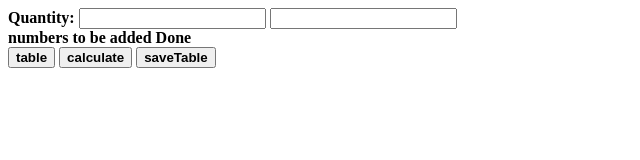
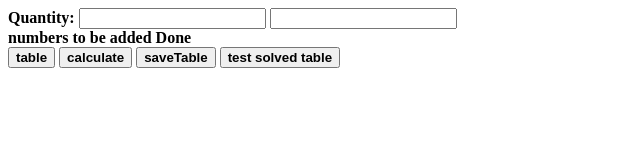
Before and after one commit to ericgumba/webSudoku, a plain HTML site: page index.html in a window 1280 px wide. Shown: the whole page, without its empty margins (0-640 px from the left). Drawn offline with nearby package versions, Linux system fonts and the light colour scheme.

Commit message:
Solved a bug in the function solve(row, col) by putting
sudokuArr[row][col] = candidate;

before the if statement.

```diff
--- a/index.html
+++ b/index.html
@@ -32,6 +32,7 @@ and open the template in the editor.
         <button type="button" onclick="table()"> table </button>
         <button type="button" onclick="calculate()"> calculate </button>
         <button type="button" onclick="saveTable()"> saveTable </button>
+        <button type="button" onclick="testSolvedTable()"> test solved table </button>
 
     </div>
 
--- a/javascript.js
+++ b/javascript.js
@@ -39,6 +39,7 @@ function solvedTable() {
 
 };
 
+// SAFE
 function calculate() {
     solve(0, 0);
 };
@@ -66,8 +67,8 @@ function solve(row, col) {
     // if there are no valid numbers we don't use recursion and we must backtrack.
 
     for (var candidate = 1; candidate < 10; candidate++) {
+        sudokuArr[row][col] = candidate;
         if (validCandidate(candidate, row, col)) {
-            sudokuArr[row][col] = candidate;
             // if we're finished traversing the row, then we move onto the next row.
             if (col == 8) {
                 solve(row + 1, 0);
@@ -132,6 +133,7 @@ function checkSudokuSquare(candidate, row, col) {
     return true;
 };
 
+// SAFE
 function showSolution() {
     for (var row = 0; row < 9; row++) {
         solvedBoard[row] = [];
@@ -140,9 +142,9 @@ function showSolution() {
         }
     }
     displayAnswer();
-
 };
 
+// SAFE
 function displayAnswer() {
     for (var row = 0; row < 9; row++) {
         for (var col = 0; col < 9; col++) {
@@ -151,7 +153,12 @@ function displayAnswer() {
     }
 };
 
+function testSolvedTable() {
+    showSolution();
 
+}
+
+// SAFE
 function saveTable() {
     for (var row = 0; row < 9; row++) {
         sudokuArr[row] = [];
```
